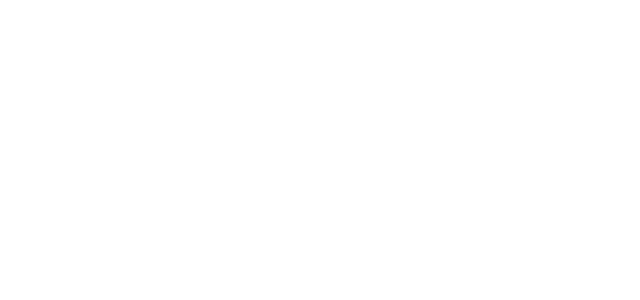
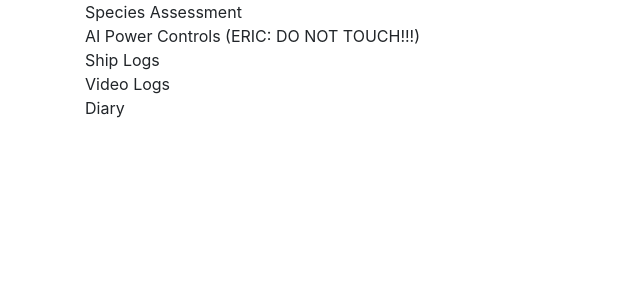
Before and after one commit to JakeSeib/Circuit-Solver, a React app: page /#/ in a window 1280 px wide. Shown: the top 300 px of the page, without its empty margins (0-640 px from the left). Built offline with nearby package versions, Linux system fonts and the light colour scheme.

Commit message:
Add landing page with links

```diff
--- a/src/components/App/App.js
+++ b/src/components/App/App.js
@@ -1,8 +1,9 @@
 import React, { Component, Fragment } from 'react'
-import { Route } from 'react-router-dom'
+import { Route, Switch } from 'react-router-dom'
 
 // import AuthenticatedRoute from '../AuthenticatedRoute/AuthenticatedRoute'
 import AutoDismissAlert from '../AutoDismissAlert/AutoDismissAlert'
+import Home from '../Home/Home'
 import Circuit from '../Circuits/Circuit/Circuit'
 
 // unused auth routes and components
@@ -31,14 +32,9 @@
     super()
 
     this.state = {
-      // user: null,
       msgAlerts: []
     }
   }
-
-  // setUser = user => this.setState({ user })
-
-  // clearUser = () => this.setState({ user: null })
 
   msgAlert = ({ heading, message, variant }) => {
     this.setState({ msgAlerts: [...this.state.msgAlerts, { heading, message, variant }] })
@@ -57,10 +53,27 @@
             message={msgAlert.message}
           />
         ))}
-        <main className="container">
-          <Route path='/circuits' render={() => (
-            <Circuit msgAlert={this.msgAlert} />
-          )} />
+        <main className='container'>
+          <Switch>
+            <Route path='/species' render={() => (
+              <p>Under Construction</p>
+            )} />
+            <Route path='/circuits' render={() => (
+              <Circuit msgAlert={this.msgAlert} />
+            )} />
+            <Route path='/ship-logs' render={() => (
+              <p>Under Construction</p>
+            )} />
+            <Route path='/video-logs' render={() => (
+              <p>Under Construction</p>
+            )} />
+            <Route path='/diary' render={() => (
+              <p>Under Construction</p>
+            )} />
+            <Route path='/' render={() => (
+              <Home />
+            )} />
+          </Switch>
         </main>
       </Fragment>
     )
--- /dev/null
+++ b/src/components/Home/Home.js
@@ -0,0 +1,37 @@
+import React, { useState, Fragment } from 'react'
+import { Redirect } from 'react-router-dom'
+
+const Home = () => {
+  const [redirectRoute, setRedirectRoute] = useState(null)
+
+  function handleHomeClick (event) {
+    setRedirectRoute(event.target.getAttribute('data-route'))
+  }
+
+  let appJSX
+  if (redirectRoute) {
+    appJSX = <Redirect to={`/${redirectRoute}`} />
+  } else {
+    appJSX = <Fragment>
+      <div className='landing-link' data-route='species' onClick={handleHomeClick}>
+        Species Assessment
+      </div>
+      <div className='landing-link' data-route='circuits' onClick={handleHomeClick}>
+        AI Power Controls (ERIC: DO NOT TOUCH!!!)
+      </div>
+      <div className='landing-link' data-route='ship-logs' onClick={handleHomeClick}>
+        Ship Logs
+      </div>
+      <div className='landing-link' data-route='video-logs' onClick={handleHomeClick}>
+        Video Logs
+      </div>
+      <div className='landing-link' data-route='diary' onClick={handleHomeClick}>
+        Diary
+      </div>
+    </Fragment>
+  }
+
+  return appJSX
+}
+
+export default Home
```
